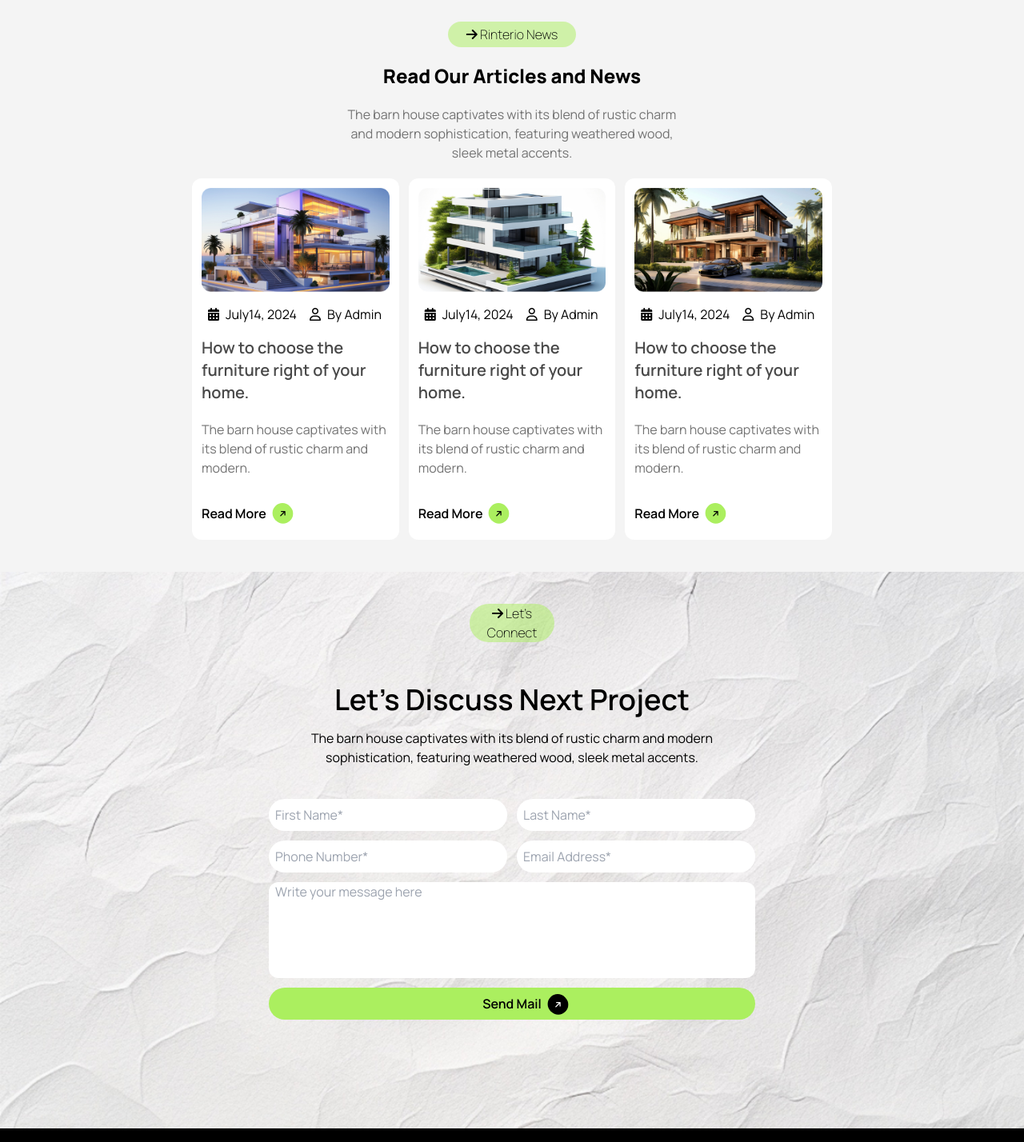
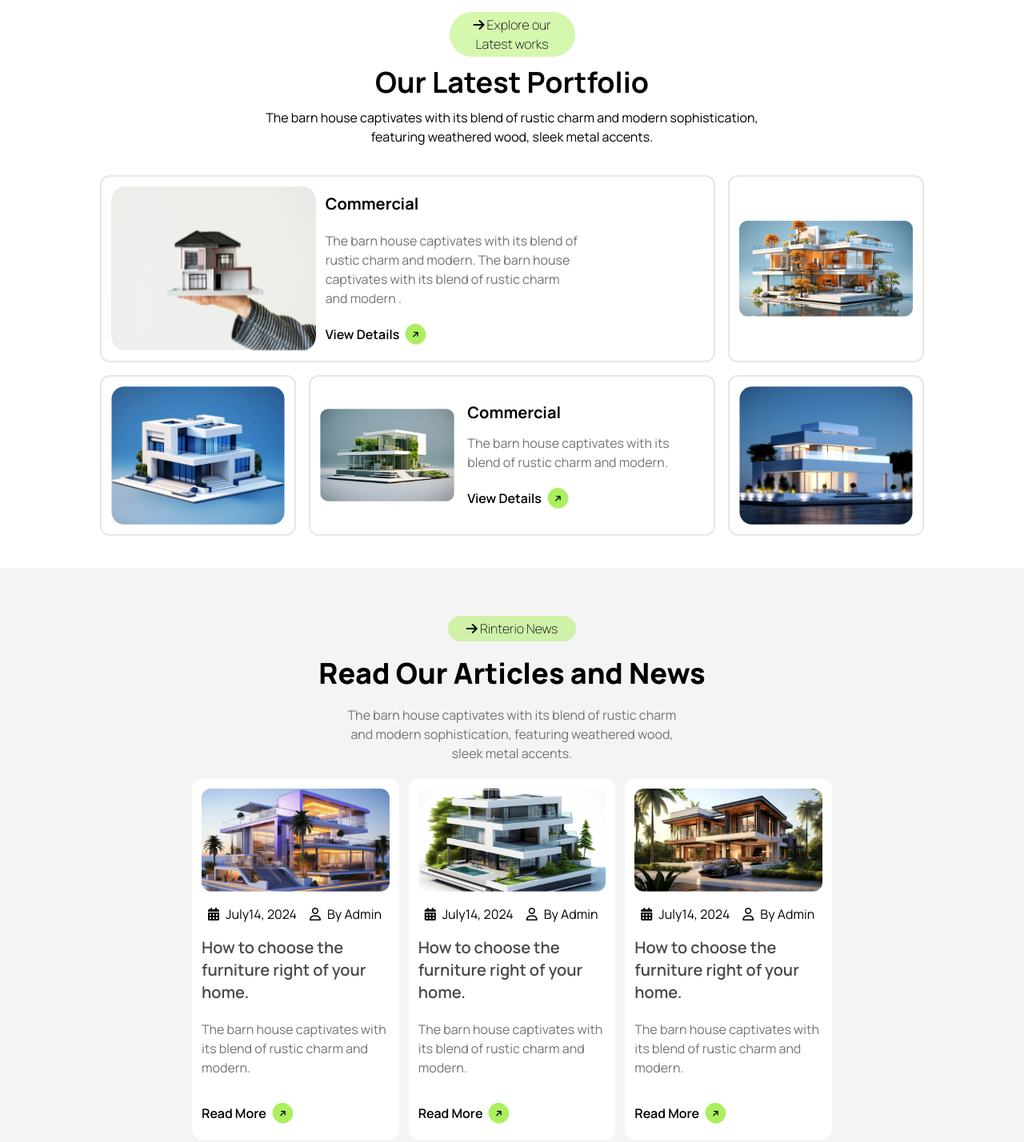
Before and after one commit to almamun528/house-design-service, a plain HTML site: page index.html in a window 1280 px wide. Shown: the part 2140-3568 px from the top of the page at 80% size. Drawn offline with nearby package versions, Linux system fonts and the light colour scheme.

Commit message:
portfolio section complete and responsive done

```diff
--- a/index.html
+++ b/index.html
@@ -136,7 +136,7 @@
 
                 </div>
 
-                <div class="box-2 bg-white p-2 md:py-6 my-2 flex rounded-xl gap-1">
+                <div class="box-2 bg-white mt-4 p-2 md:py-6 my-2 flex rounded-xl gap-1">
                     <img src="./assets/residential.png" alt="">
                     <div class="content">
                         <h2 class="text-lg font-bold">Residential</h2>
@@ -191,14 +191,62 @@
             </div>
         </main>
       </section>
+      <!-- ! Our Portfolio Section-->
+       <section class="py-10 px-3">
+        <main>
+            <div class="top md:w-1/2 mx-auto pb-9 text-center">
+                <h6 class=" md:w-1/4 w-2/3 font-extralight mx-auto px-2 py-1 rounded-full bg-clr_secondary "><i class="fa-solid fa-arrow-right"></i> Explore our Latest works</h6>
+                <h1 class="text-4xl font-bold my-3">Our Latest Portfolio</h1>
+                <p>The barn house captivates with its blend of rustic charm and modern sophistication, featuring weathered wood, sleek metal accents.</p>
+            </div>
+            <!-- content box -->
+             <div class="main-content-box px-2 w-10/12 mx-auto md:grid md:grid-cols-12 gap-4">
 
+                <!-- 1 -->
+                 <div class="box-1 my-5 md:my-0 md:flex  gap-3  border-2 rounded-xl p-3 col-span-9">
+                    <img class="w-full md:w-64" src="./assets/img1.png" alt="">
+                    <div class="content">
+                        <h1 class="font-bold my-2 text-xl">Commercial</h1>
+                        <p class="text-clr_pera md:w-2/3 md:py-3">The barn house captivates with its blend of rustic charm and modern. The barn house captivates with its blend of rustic charm and modern .</p>
+                        <button class="bg-clr_gray py-2  font-semibold flex gap-2 items-center"> View Details
+                            <i class="bg-clr_primary p-2 -rotate-45 text-[10px] rounded-full fa-solid fa-arrow-right"></i>
+                        </button>
+                    </div>
+                 </div>
+                 <!-- 2 -->
+                 <div class="box-2 border-2 px-3 py-3 md:py-0 rounded-xl flex justify-center items-center md:col-span-3">
+                    <img class="" src="./assets/img2.png" alt="">
+                 </div>
+                 <!-- 3 -->
+                 <div class="box-3 border-2 rounded-xl my-3 md:my-0 flex items-center justify-center  p-3 md:col-span-3">
+                    <img class="w-full" src="./assets/img3.png" alt="">
+                  </div>
+                  <!-- 4 -->
+                  <div class="box-4 md:flex items-center gap-4 my-4 md:my-0  r border-2 rounded-xl p-3 md:col-span-6">
+                    <div class="w-full md:w-72" ><img class="w-full md:w-72"  src="./assets/img4.png" alt=""></div>
+                    <div class="content">
+                        <h1 class="font-bold my-2 text-xl">Commercial</h1>
+                        <p class="text-clr_pera md:my-3">The barn house captivates with its blend of rustic charm and modern.</p>
+                        <button class="bg-clr_gray py-2  font-semibold flex gap-2 items-center"> View Details
+                            <i class="bg-clr_primary p-2 -rotate-45 text-[10px] rounded-full fa-solid fa-arrow-right"></i>
+                        </button>
+                    </div>
+                 </div>
+                 <!-- 5 -->
+                 <div class="box-5 border-2 rounded-xl my-3 md:my-0 flex items-center justify-center  p-3 md:col-span-3">
+                    <img class="w-full" src="./assets/img5.png" alt="">
+                  </div>
+             </div>
+        </main>
+       </section>
+       <!-- Portfolio  -->
       <!-- !Read Our Articles and News Section -->
        <section class="bg-clr_Gray py-10">
         <main class="md:w-10/12 mx-auto">
             <div class="top my-5 text-center">
                 <h6 class="w-1/3 md:w-40 font-extralight mx-auto px-2 py-1 rounded-full bg-clr_secondary "><i class="fa-solid fa-arrow-right"></i> Rinterio News</h6>
 
-                <h1 class="text-2xl font-extrabold my-5">Read Our Articles and News</h1>
+                <h1 class="text-2xl font-extrabold my-5 md:text-4xl">Read Our Articles and News</h1>
                 <p class="text-center text-clr_pera mb-4 md:w-5/12 mx-auto px-2">The barn house captivates with its blend of rustic charm and modern sophistication, featuring weathered wood, sleek metal accents.</p>
             </div>
             <!-- cards section -->
@@ -272,14 +320,14 @@
 
         <main class=" py-10 md:pb-24">
             <h1 class="text-2xl text-center mt-3 md:text-4xl font-semibold">Let’s Discuss Next Project</h1>
-            <p class="mt-4 mx-auto md:w-2/5 text-center ">The barn house captivates with its blend of rustic charm and modern sophistication, featuring weathered wood, sleek metal accents.</p>
-            <form  class="md:w-6/12 grid gap-3 px-4 mt-10 md:grid-cols-2 mx-auto">
+            <p class="mt-4 mx-auto md:w-2/5 text-center px-3 ">The barn house captivates with its blend of rustic charm and modern sophistication, featuring weathered wood, sleek metal accents.</p>
+            <form  class="md:w-6/12 grid gap-3 px-4 mt-10 md:grid-cols-2 mx-auto md:gap-y-6">
 
-                <input class="p-2 rounded-full" type="text " placeholder="First Name*">
-                <input class="p-2 rounded-full" type="text " placeholder="Last Name*" required>
-                <input class="p-2 rounded-full" type="text " placeholder="Phone Number*">
-                <input class="p-2 rounded-full" type="email " placeholder="Email Address*" required>
-                <input class="pb-24 px-2 md:col-span-2 rounded-xl" type="text" placeholder="Write your message here">
+                <input class="p-3 rounded-full" type="text " placeholder="First Name*">
+                <input class="p-3 rounded-full" type="text " placeholder="Last Name*" required>
+                <input class="p-3 rounded-full" type="text " placeholder="Phone Number*">
+                <input class="p-3 rounded-full" type="email " placeholder="Email Address*" required>
+                <input class="pb-28 px-2 md:col-span-2 rounded-xl" type="text" placeholder="Write your message here">
                 <button class="md:col-span-2 bg-clr_primary  relative rounded-full font-semibold py-2">Send Mail  <i class="bg-black ml-2 text-white p-2 -rotate-45 text-[10px] rounded-full absolute fa-solid fa-arrow-right"></i></button>
             </form>
         </main>
@@ -310,8 +358,8 @@
                 </ul>
             </div>
             <div class="end mt-5">
-                <button class=" bg-clr_primary px-3 py-2 rounded-full font-semibold "> Book Consult
-                    <i class="bg-black p-2 -rotate-45 text-[10px] rounded-full fa-solid fa-arrow-right"></i>
+                <button class=" bg-clr_primary text-black px-3 py-2 rounded-full font-semibold "> Book Consult
+                    <i class="bg-black text-white p-2 -rotate-45 text-[10px] rounded-full fa-solid fa-arrow-right"></i>
                 </button>
             </div>
         </main>
```
